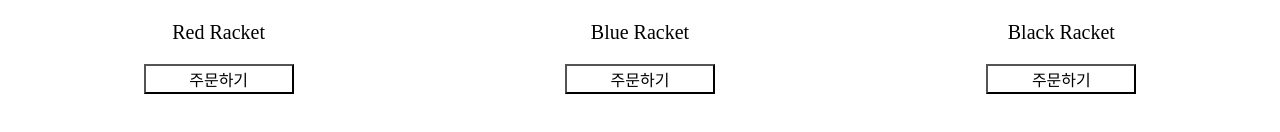
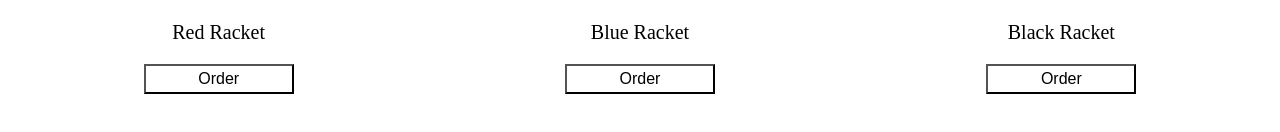
Before and after one commit to kok05206/TennisMarket, a website: page main.html in a window 1280 px wide. Shown: the part 458-590 px from the top of the page. Drawn offline with Linux system fonts and the light colour scheme.

Commit message:
Main Page

```diff
--- a/main.html
+++ b/main.html
@@ -40,12 +40,14 @@
   <body>
     <h1>Tennis market</h1>
     <div id="txt_welcome">
-      Welcome to Tennis market!<br />
+      Welcome to Tennis market!
+      <br />
       Enjoy your shopping!
       <br />
       <br />
       <a href="./orderlist">order list</a>
     </div>
+
     <div style="display: grid; grid-template-columns: 1fr 1fr 1fr">
       <div class="card">
         <img class="card_img" src="./img/redRacket.png" />
@@ -53,7 +55,7 @@
         <input
           class="card_button"
           type="button"
-          value="주문하기"
+          value="Order"
           onclick="location.href='/order?productId=1'"
         />
       </div>
@@ -64,7 +66,7 @@
         <input
           class="card_button"
           type="button"
-          value="주문하기"
+          value="Order"
           onclick="location.href='/order?productId=2'"
         />
       </div>
@@ -75,7 +77,7 @@
         <input
           class="card_button"
           type="button"
-          value="주문하기"
+          value="Order"
           onclick="location.href='/order?productId=3'"
         />
       </div>
```
